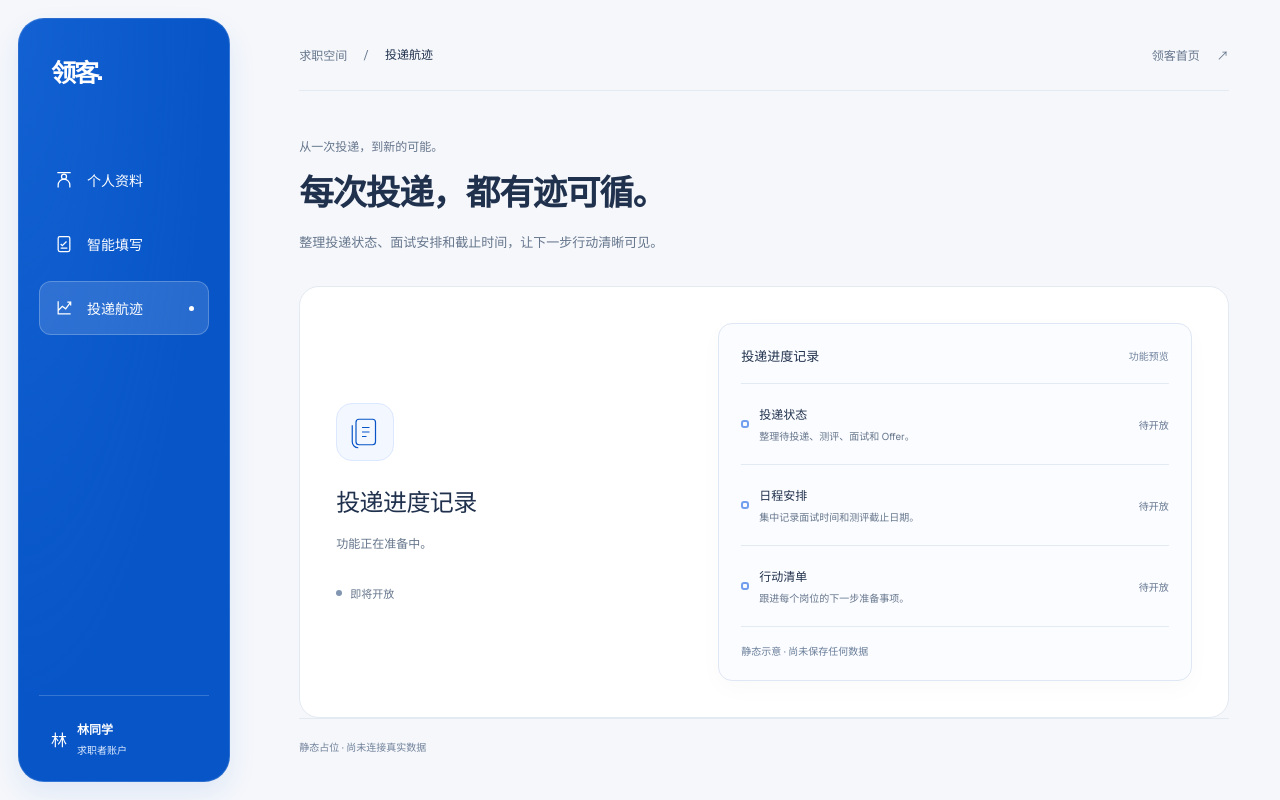
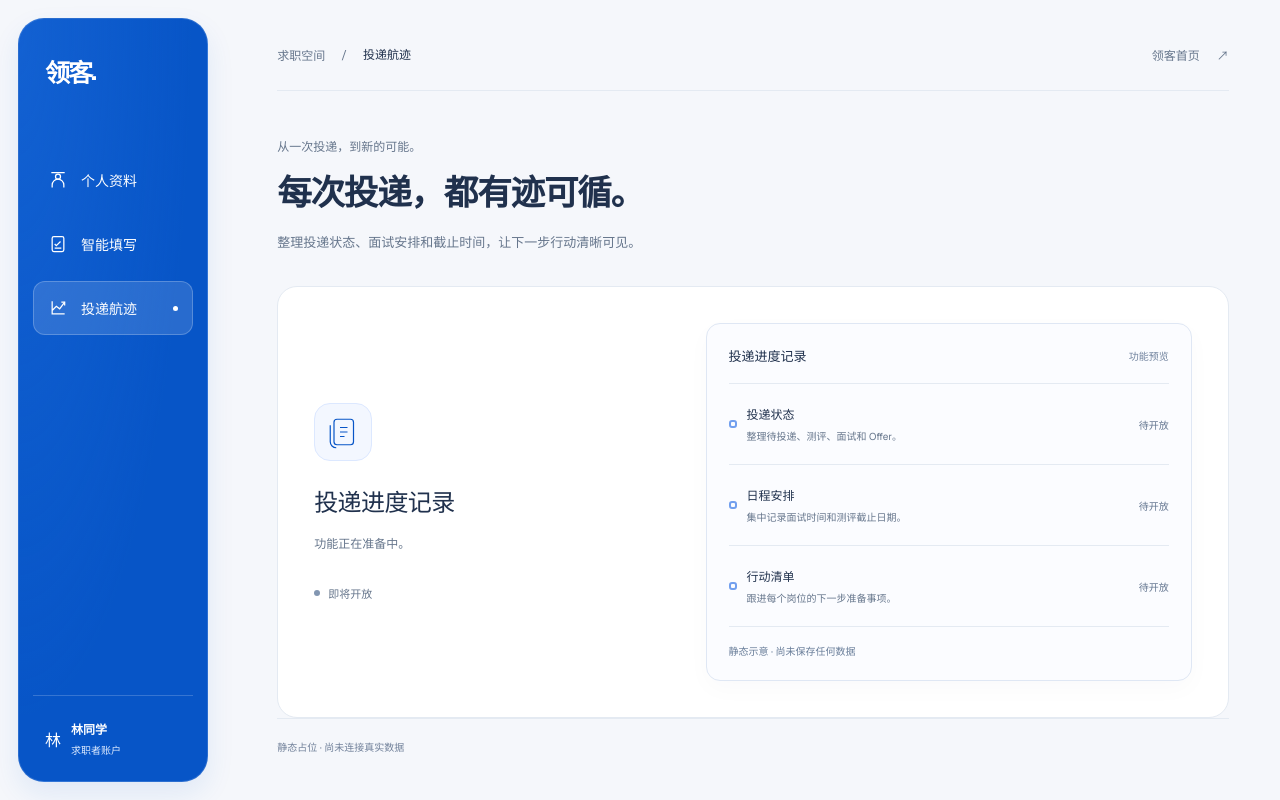
Before and after one commit to xiazhiyi99/LinkJobGo, a Next.js app in the folder apps/web/: page /workspace/applications in a window 1280 px wide. Built offline with nearby package versions, Linux system fonts and the light colour scheme.

Commit message:
Narrow workspace sidebar

```diff
--- a/apps/web/app/workspace/workspace.css
+++ b/apps/web/app/workspace/workspace.css
@@ -14,8 +14,8 @@
   position: fixed;
   inset: 18px auto 18px 18px;
   z-index: 20;
-  width: 212px;
-  padding: 34px 20px 24px;
+  width: 190px;
+  padding: 34px 14px 24px;
   border: 1px solid #ffffff24;
   border-radius: 26px;
   background: radial-gradient(ellipse at 0 0, #2c7bea50, transparent 65%), #0755c7;
@@ -41,7 +41,7 @@
 .user-card strong,.user-card small { display:block; }
 .user-card strong { font-size:12px; }
 .user-card small { margin-top:4px; color:#deebff; font-size:10px; }
-.workspace-main { margin-left:248px; min-width:0; overflow-x:clip; }
+.workspace-main { margin-left:226px; min-width:0; overflow-x:clip; }
 .workspace-content { max-width:1250px; margin:0 auto; padding:38px clamp(24px,4vw,64px) 24px; }
 .workspace-header { display:flex; justify-content:space-between; align-items:center; padding:8px 0 26px; border-bottom:1px solid var(--ws-line); }
 .workspace-breadcrumb { display:flex; gap:16px; align-items:center; font-size:12px; color:var(--ws-muted); }
@@ -71,8 +71,8 @@
 .sheet-note { font-size:10px; color:#687d99; padding-top:16px; }
 .workspace-footnote { color:#71819a; font-size:10px; border-top:1px solid var(--ws-line); padding-top:20px; margin:0; }
 @media(max-width:1100px) {
-  .workspace-sidebar { width:196px; }
-  .workspace-main { margin-left:228px; }
+  .workspace-sidebar { width:184px; }
+  .workspace-main { margin-left:220px; }
   .feature-stage { padding:26px; gap:24px; }
   .sheet-row-state { display:none; }
 }
```
